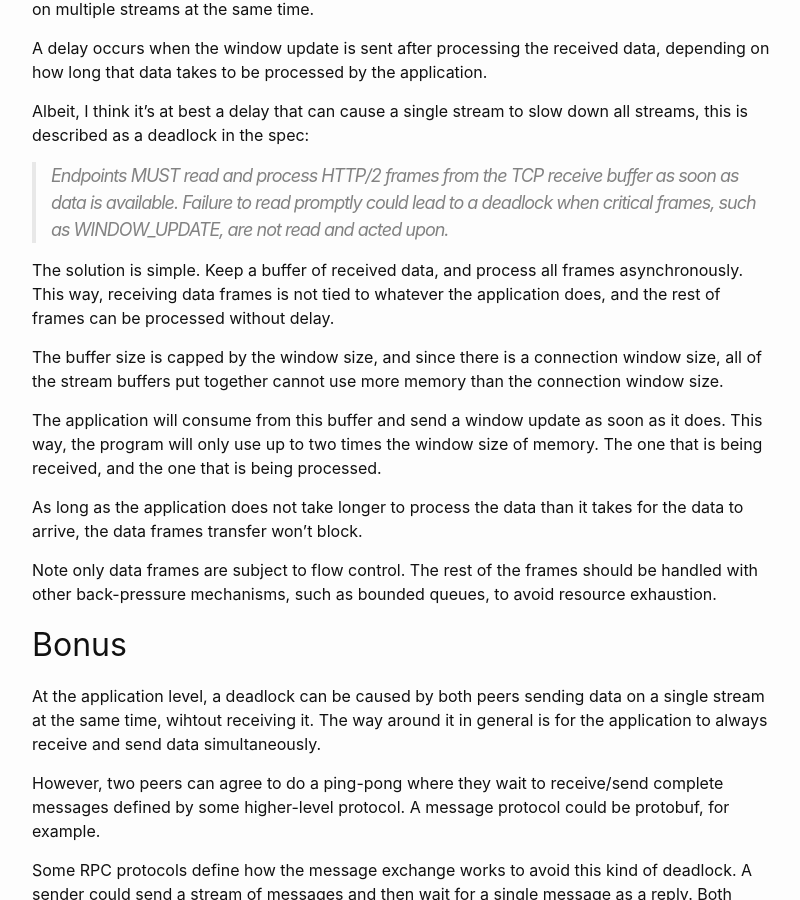
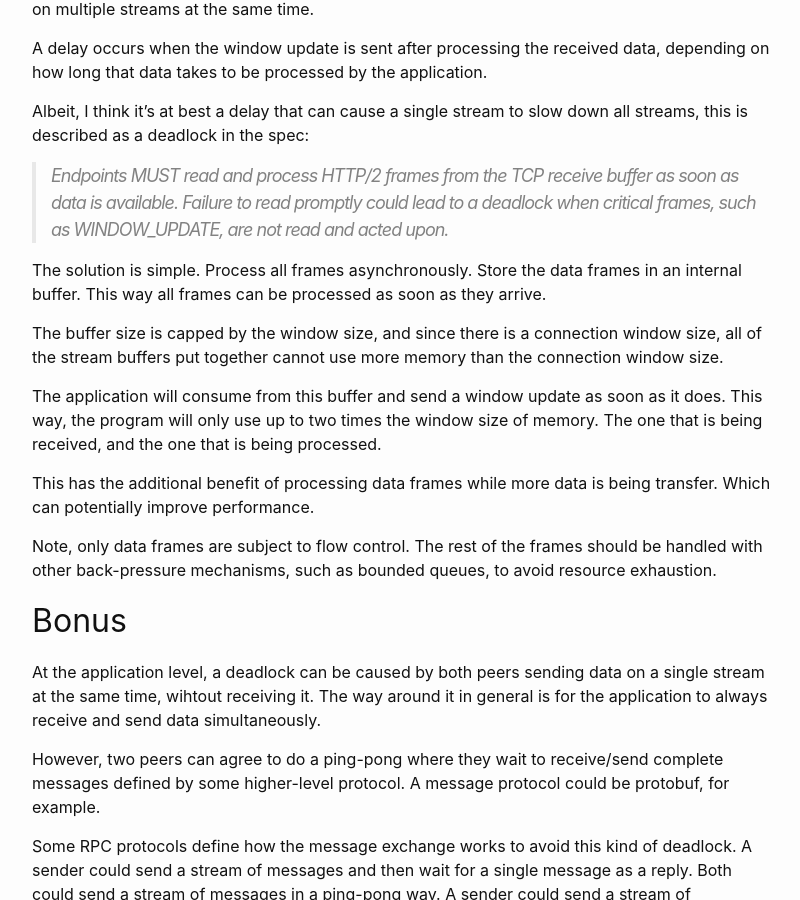
Before and after one commit to nitely/nitely.github.io, a Jekyll site: the page built from _posts/2024-08-22-http-2-flow-control-dead-lock.md, in a window 1280 px wide and 900 px high, scrolled down 460 px. Shown: the whole window, without its empty margins (238-1038 px from the left). Built offline with Jekyll 4.4.1, drawn with Linux system fonts in a browser that asks for light colours.

Commit message:
corrections

```diff
--- a/_posts/2024-08-22-http-2-flow-control-dead-lock.md
+++ b/_posts/2024-08-22-http-2-flow-control-dead-lock.md
@@ -18,15 +18,15 @@ Albeit, I think it's at best a delay that can cause a single stream to slow down
 
 > Endpoints MUST read and process HTTP/2 frames from the TCP receive buffer as soon as data is available. Failure to read promptly could lead to a deadlock when critical frames, such as WINDOW_UPDATE, are not read and acted upon.
 
-The solution is simple. Keep a buffer of received data, and process all frames asynchronously. This way, receiving data frames is not tied to whatever the application does, and the rest of frames can be processed without delay.
+The solution is simple. Process all frames asynchronously. Store the data frames in an internal buffer. This way all frames can be processed as soon as they arrive.
 
 The buffer size is capped by the window size, and since there is a connection window size, all of the stream buffers put together cannot use more memory than the connection window size.
 
 The application will consume from this buffer and send a window update as soon as it does. This way, the program will only use up to two times the window size of memory. The one that is being received, and the one that is being processed.
 
-As long as the application does not take longer to process the data than it takes for the data to arrive, the data frames transfer won't block.
+This has the additional benefit of processing data frames while more data is being transfer. Which can potentially improve performance.
 
-Note only data frames are subject to flow control. The rest of the frames should be handled with other back-pressure mechanisms, such as bounded queues, to avoid resource exhaustion.
+Note, only data frames are subject to flow control. The rest of the frames should be handled with other back-pressure mechanisms, such as bounded queues, to avoid resource exhaustion.
 
 ## Bonus
 
```
